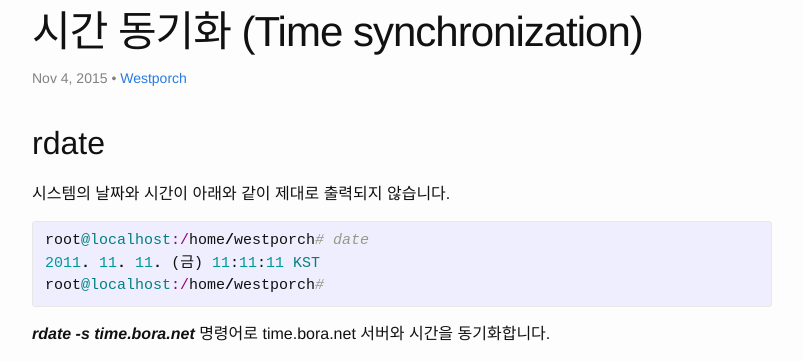
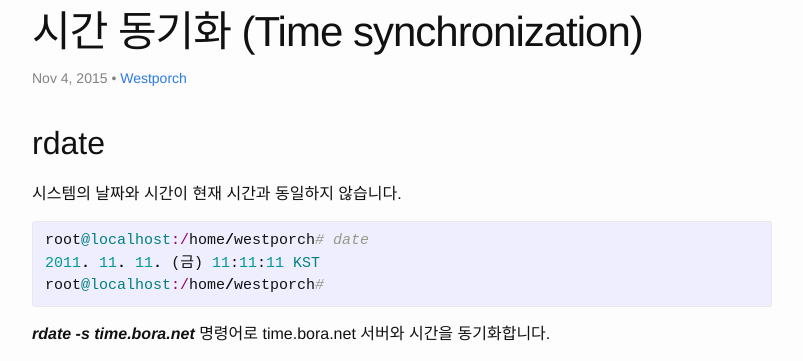
Before and after one commit to debianusers/debianusers.github.io, a Jekyll site: the page built from _posts/2015-11-04-Time-sync.markdown, in a window 1280 px wide. Shown: the part 381-742 px from the top of the page, without its empty margins (238-1041 px from the left). Built offline with Jekyll 4.4.1, drawn with Linux system fonts in a browser that asks for light colours; comment, search, counter and statistics services are not loaded.

Commit message:
문장 수정

```diff
--- a/_posts/2015-11-04-Time-sync.markdown
+++ b/_posts/2015-11-04-Time-sync.markdown
@@ -7,7 +7,7 @@
 rdate
 -----------------
 
-시스템의 날짜와 시간이 아래와 같이 제대로 출력되지 않습니다.
+시스템의 날짜와 시간이 현재 시간과 동일하지 않습니다.
 {% highlight ruby %}
 root@localhost:/home/westporch# date
 2011. 11. 11. (금) 11:11:11 KST
```
